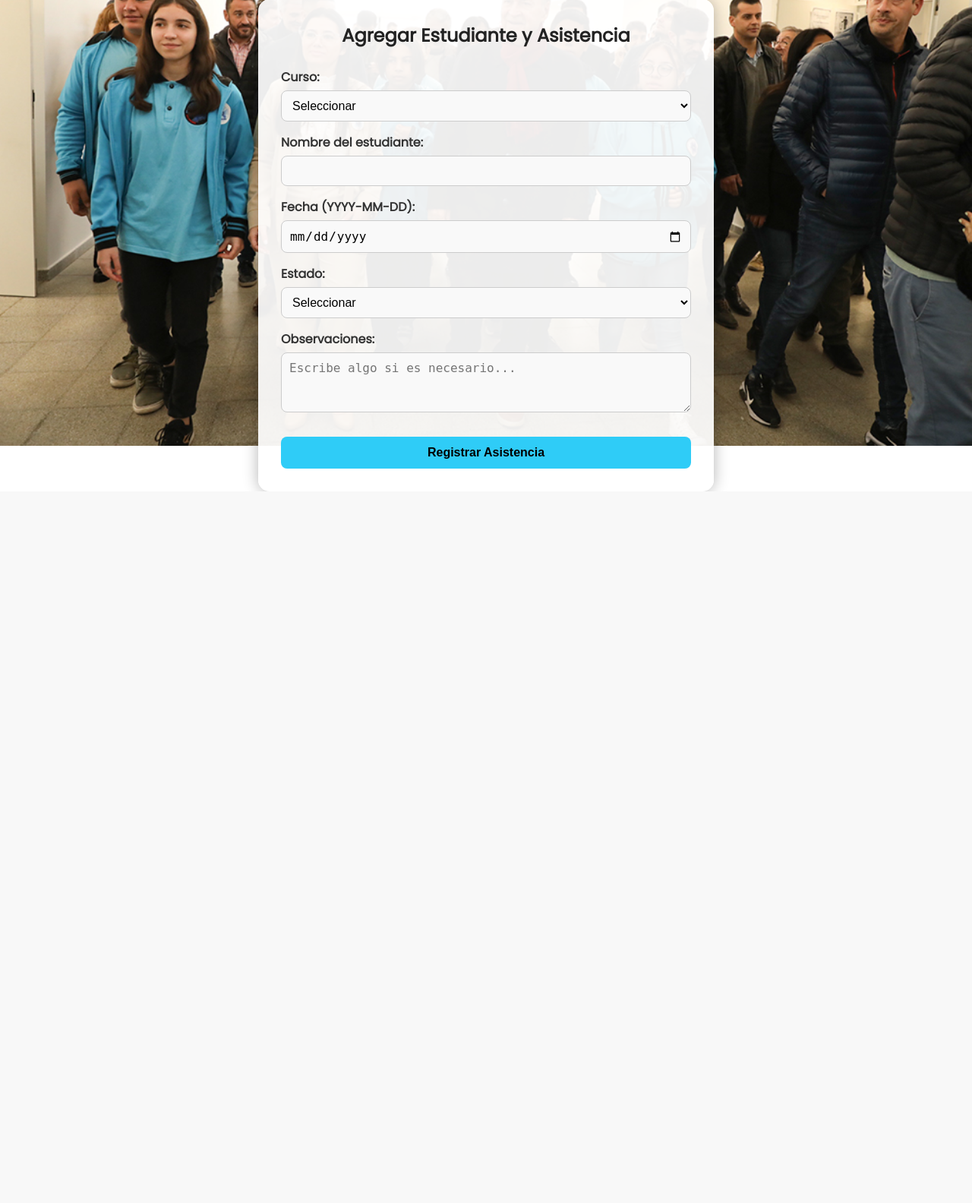
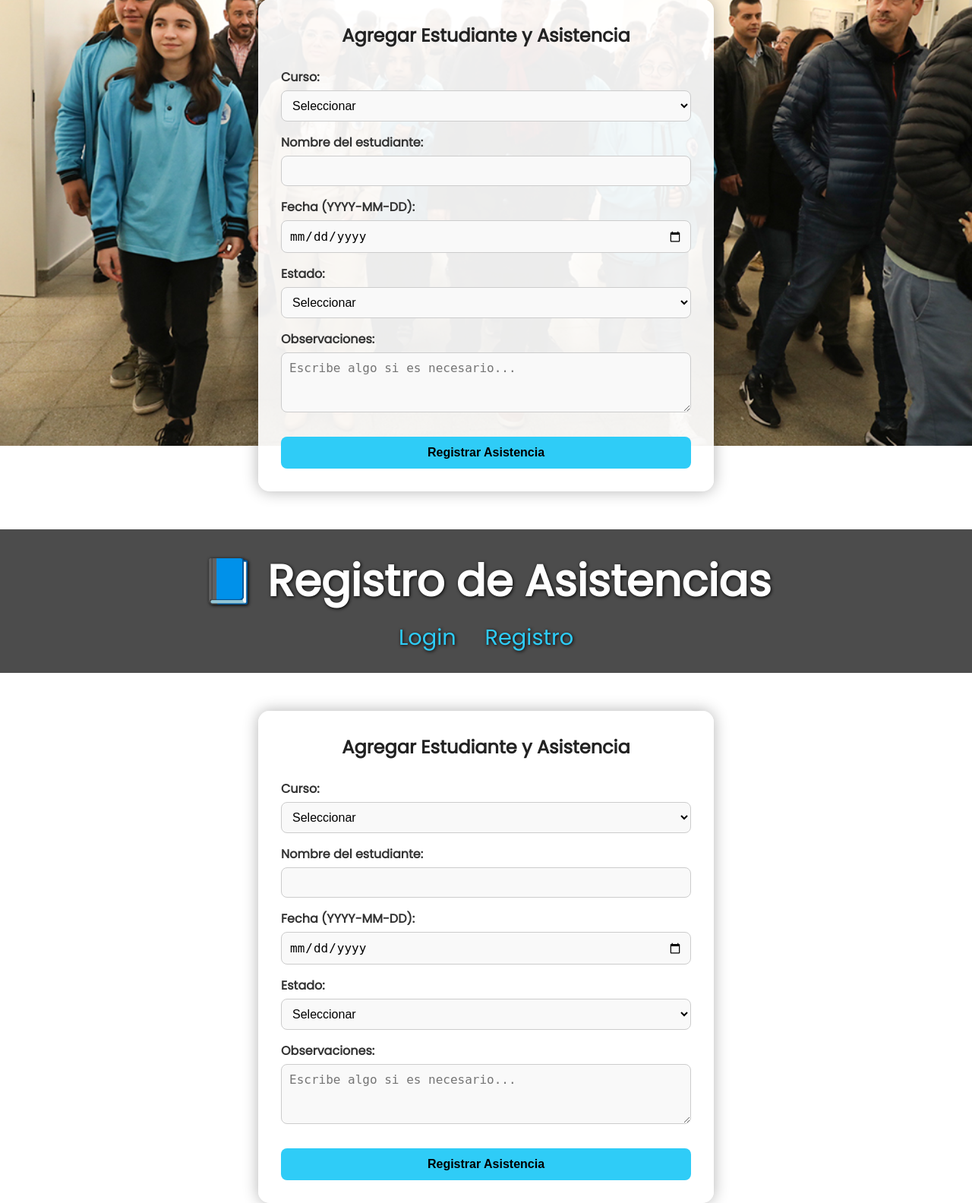
Before and after one commit to richRF07/Asistencias-PRoA, a Flask app: template App_Web/templates/index.html in a window 1280 px wide. Shown: the part 240-1824 px from the top of the page at 76% size. Before the commit the page ends 887 px from the top, so only its background shows below. Run offline with Flask 3, Linux system fonts and the light colour scheme; the template is opened without the code that fills it, so the values that code supplies are empty.

Commit message:
logrado login

```diff
--- a/App_Web/app.py
+++ b/App_Web/app.py
@@ -2,24 +2,45 @@ from flask import Flask, render_template, request, redirect, flash
 from datetime import date
 import pymysql
 import re
+from werkzeug.security import generate_password_hash, check_password_hash
 
 app = Flask(__name__)
 app.secret_key = 'clave_secreta_para_flash'
 
-# Conexión a MySQL
-def conectar_db():
+# ----- CONFIGURACIÓN DE BASE DE DATOS -----
+DB_HOST = "localhost"
+DB_USER = "root"
+DB_PASSWORD = "admin123"
+DB_NAME = "asistencias_db"
+DB_PORT = 3307  # Cambiar solo si MySQL usa otro puerto
+
+# ----- CONEXIÓN A MYSQL -----
+def conectar_db(db_name=None):
+    """Conecta a MySQL. Si db_name es None, no selecciona base de datos."""
     try:
-        return pymysql.connect(
-            host="localhost",
-            user="root",     # Asegurate de que este usuario exista en tu MySQL
-            password="root",          # Y que la contraseña sea correcta
-            database="asistencia_db",  # Y que esta base de datos exista
-            port=3307         # Cambia si es necesario
+        conn = pymysql.connect(
+            host=DB_HOST,
+            user=DB_USER,
+            password=DB_PASSWORD,
+            database=db_name,
+            port=DB_PORT,
+            charset='utf8mb4'
         )
+        return conn
     except pymysql.err.OperationalError as e:
         print(f"Error de conexión: {e}")
         return None
 
+def crear_base_datos():
+    """Crea la base de datos si no existe."""
+    conn = conectar_db()
+    if conn:
+        with conn.cursor() as cursor:
+            cursor.execute(f"CREATE DATABASE IF NOT EXISTS {DB_NAME} CHARACTER SET utf8mb4 COLLATE utf8mb4_general_ci;")
+        conn.commit()
+        conn.close()
+
+# ----- FUNCIONES AUXILIARES -----
 def sanitizar_curso(curso: str) -> str:
     """Permite solo letras, números y guiones bajos en el nombre de curso."""
     if not curso:
@@ -28,109 +49,103 @@ def sanitizar_curso(curso: str) -> str:
         return ''
     return curso
 
-def asegurar_tablas(conn, tabla_estudiantes: str, tabla_asistencias: str):
-    """Crea las tablas si no existen para el curso indicado."""
+def asegurar_tablas(conn):
+    """Crea las tablas principales si no existen."""
     with conn.cursor() as cursor:
-        cursor.execute(
-            f"""
-            CREATE TABLE IF NOT EXISTS {tabla_estudiantes} (
-                id INT AUTO_INCREMENT PRIMARY KEY,
-                nombre VARCHAR(255) NOT NULL
-            ) ENGINE=InnoDB DEFAULT CHARSET=utf8mb4;
-            """
-        )
-        cursor.execute(
-            f"""
-            CREATE TABLE IF NOT EXISTS {tabla_asistencias} (
-                id INT AUTO_INCREMENT PRIMARY KEY,
-                estudiante_id INT NOT NULL,
-                fecha DATE NOT NULL,
-                estado ENUM('Presente','Ausente','Tarde','Justificado') NOT NULL,
-                observaciones VARCHAR(500) DEFAULT '',
-                FOREIGN KEY (estudiante_id) REFERENCES {tabla_estudiantes}(id)
-                    ON DELETE CASCADE ON UPDATE CASCADE
-            ) ENGINE=InnoDB DEFAULT CHARSET=utf8mb4;
-            """
-        )
+        # Tabla de usuarios
+        cursor.execute("""
+        CREATE TABLE IF NOT EXISTS usuarios (
+            id INT AUTO_INCREMENT PRIMARY KEY,
+            nombre VARCHAR(255) NOT NULL,
+            email VARCHAR(255) NOT NULL UNIQUE,
+            password VARCHAR(255) NOT NULL
+        ) ENGINE=InnoDB DEFAULT CHARSET=utf8mb4;
+        """)
+        # Tabla de estudiantes
+        cursor.execute("""
+        CREATE TABLE IF NOT EXISTS estudiantes (
+            id INT AUTO_INCREMENT PRIMARY KEY,
+            nombre VARCHAR(255) NOT NULL,
+            curso VARCHAR(50) NOT NULL
+        ) ENGINE=InnoDB DEFAULT CHARSET=utf8mb4;
+        """)
+        # Tabla de asistencias
+        cursor.execute("""
+        CREATE TABLE IF NOT EXISTS asistencias (
+            id INT AUTO_INCREMENT PRIMARY KEY,
+            estudiante_id INT NOT NULL,
+            fecha DATE NOT NULL,
+            estado ENUM('Presente','Ausente','Tarde','Justificado') NOT NULL,
+            observaciones VARCHAR(500) DEFAULT '',
+            FOREIGN KEY (estudiante_id) REFERENCES estudiantes(id)
+                ON DELETE CASCADE ON UPDATE CASCADE
+        ) ENGINE=InnoDB DEFAULT CHARSET=utf8mb4;
+        """)
         conn.commit()
 
-# Ruta principal con formulario
+# ----- RUTAS -----
 @app.route('/')
 def index():
     return render_template('login.html')
 
-# Ruta para el login
 @app.route('/login')
 def login():
     return render_template('login.html')
 
-# Ruta para el registro
-#@app.route('/registro')
-#def registro():
-#   return render_template('registro.html')
+@app.route('/registro', methods=['GET', 'POST'])
+def registrar_asistencia():
+    if request.method == 'GET':
+        return render_template('registro.html')
 
-# Ruta para registrar la asistencia
-@app.route('/registro', methods=['GET', 'POST'])
-def registrar():
-    if request.method == 'GET':
-        # Muestra el formulario de registro de asistencia
-        return render_template('registro.html')  # Cambia por tu template
-    # Procesa el formulario de registro de asistencia
-    curso = request.form.get('curso')
+    # Datos del formulario
+    curso = sanitizar_curso(request.form.get('curso'))
     nombre = request.form.get('nombre')
     fecha = request.form.get('fecha') or date.today().isoformat()
     estado = request.form.get('estado')
     observaciones = request.form.get('observaciones', '')
 
-    curso = sanitizar_curso(curso)
-
     if not curso or not nombre or not estado:
         flash("⚠️ Faltan campos obligatorios o el curso tiene caracteres inválidos.")
-        return redirect('/')
+        return redirect('/registro')
 
-    conn = None
+    conn = conectar_db(DB_NAME)
+    if not conn:
+        flash("❌ No se pudo conectar a MySQL. Verifica que XAMPP/MySQL esté iniciado, y revisa host/puerto/usuario/contraseña.")
+        return redirect('/registro')
+
     try:
-        conn = conectar_db()
-        if not conn:
-            flash("❌ No se pudo conectar a MySQL. Verifica que XAMPP/MySQL esté iniciado, y revisa host/puerto/usuario/contraseña.")
-            return redirect('/')
-
-        tabla_estudiantes = f"estudiantes_{curso}"
-        tabla_asistencias = f"asistencias_{curso}"
-
-        asegurar_tablas(conn, tabla_estudiantes, tabla_asistencias)
-
+        asegurar_tablas(conn)
         with conn.cursor() as cursor:
-            # Insertar estudiante
-            cursor.execute(f"INSERT INTO {tabla_estudiantes} (nombre) VALUES (%s)", (nombre,))
-            estudiante_id = cursor.lastrowid
+            # Verificar si el estudiante ya existe
+            cursor.execute(
+                "SELECT id FROM estudiantes WHERE nombre=%s AND curso=%s",
+                (nombre, curso)
+            )
+            resultado = cursor.fetchone()
+            if resultado:
+                estudiante_id = resultado[0]
+            else:
+                # Insertar estudiante
+                cursor.execute(
+                    "INSERT INTO estudiantes (nombre, curso) VALUES (%s, %s)",
+                    (nombre, curso)
+                )
+                estudiante_id = cursor.lastrowid
 
             # Insertar asistencia
             cursor.execute(
-                f"""
-            INSERT INTO {tabla_asistencias} (estudiante_id, fecha, estado, observaciones)
-            VALUES (%s, %s, %s, %s)
-        """,
-                (estudiante_id, fecha, estado, observaciones),
+                "INSERT INTO asistencias (estudiante_id, fecha, estado, observaciones) VALUES (%s, %s, %s, %s)",
+                (estudiante_id, fecha, estado, observaciones)
             )
-
             conn.commit()
             flash("✅ Asistencia registrada correctamente.")
     except Exception as e:
-        if conn:
-            try:
-                conn.rollback()
-            except Exception:
-                pass
+        conn.rollback()
         flash(f"❌ Error al registrar: {e}")
     finally:
-        if conn:
-            try:
-                conn.close()
-            except Exception:
-                pass
+        conn.close()
 
-    return redirect('/')
+    return redirect('/registro')
 
 @app.route('/registrar_usuario', methods=['POST'])
 def registrar_usuario():
@@ -144,25 +159,34 @@ def registrar_usuario():
         return redirect('/registro')
 
     if password != confirm_password:
-        flash("Las contraseñas no coinciden")
+        flash("⚠️ Las contraseñas no coinciden.")
         return redirect('/registro')
 
-    conexion = conectar_db()
-    if not conexion:
+    conn = conectar_db(DB_NAME)
+    if not conn:
         flash("❌ Error de conexión a la base de datos.")
         return redirect('/registro')
+
     try:
-        with conexion.cursor() as cursor:
-            sql = "INSERT INTO usuarios (nombre, email, password) VALUES (%s, %s, %s)"
-            cursor.execute(sql, (nombre, email, password))
-            conexion.commit()
+        asegurar_tablas(conn)
+        hashed_password = generate_password_hash(password)
+        with conn.cursor() as cursor:
+            cursor.execute(
+                "INSERT INTO usuarios (nombre, email, password) VALUES (%s, %s, %s)",
+                (nombre, email, hashed_password)
+            )
+            conn.commit()
         flash("✅ Usuario registrado correctamente.")
+    except pymysql.err.IntegrityError:
+        flash("⚠️ El email ya está registrado.")
     except Exception as e:
         flash(f"❌ Error al registrar usuario: {e}")
     finally:
-        conexion.close()
+        conn.close()
+
     return redirect('/login')
 
-# Ejecutar la app
+# ----- EJECUCIÓN -----
 if __name__ == '__main__':
+    crear_base_datos()  # Se asegura que la base de datos exista
     app.run(debug=True)
--- a/App_Web/templates/index.html
+++ b/App_Web/templates/index.html
@@ -62,4 +62,68 @@
     </form>
   </main>
 </body>
+</html><!DOCTYPE html>
+<html lang="es">
+<head>
+  <meta charset="UTF-8">
+  <title>Registro de Asistencias</title>
+<link rel="stylesheet" href="{{ url_for('static', filename='estilo.css') }}">
+  <link href="https://fonts.googleapis.com/css2?family=Poppins:display=swap" rel="stylesheet">
+</head>
+<body class="fondo">
+  <header>
+    <h1>📘 Registro de Asistencias</h1>
+    <nav style="margin-top: 10px;">
+      <a href="/login" style="color: #2fccf7; text-decoration: none; margin: 0 15px;">Login</a>
+      <a href="/registro" style="color: #2fccf7; text-decoration: none; margin: 0 15px;">Registro</a>
+    </nav>
+  </header>
+
+  <main class="contenedor-formulario">
+    {% with messages = get_flashed_messages() %}
+      {% if messages %}
+        <div class="flash-messages">
+          {% for message in messages %}
+            <div class="flash-message {% if '✅' in message %}success{% elif '❌' in message %}error{% else %}warning{% endif %}">
+              {{ message }}
+            </div>
+          {% endfor %}
+        </div>
+      {% endif %}
+    {% endwith %}
+    <h2>Agregar Estudiante y Asistencia</h2>
+    <form action="/registrar" method="POST" class="formulario">
+      <label for="curso">Curso:</label>
+      <select name="curso" id="curso" required>
+        <option value="">Seleccionar</option>
+        <option value="1">Curso 1</option>
+        <option value="2">Curso 2</option>
+        <option value="3">Curso 3</option>
+        <option value="4">Curso 4</option>
+        <option value="5">Curso 5</option>
+        <option value="6">Curso 6</option>
+      </select>
+
+      <label for="nombre">Nombre del estudiante:</label>
+      <input type="text" id="nombre" name="nombre" required>
+
+      <label for="fecha">Fecha (YYYY-MM-DD):</label>
+      <input type="date" id="fecha" name="fecha">
+
+      <label for="estado">Estado:</label>
+      <select name="estado" id="estado" required>
+        <option value="">Seleccionar</option>
+        <option value="Presente">Presente</option>
+        <option value="Tarde">Tarde</option>
+        <option value="Ausente">Ausente</option>
+        <option value="Justificado">Justificado</option>
+      </select>
+
+      <label for="observaciones">Observaciones:</label>
+      <textarea id="observaciones" name="observaciones" rows="3" placeholder="Escribe algo si es necesario..."></textarea>
+
+      <button type="submit">Registrar Asistencia</button>
+    </form>
+  </main>
+</body>
 </html>
```
Also changed, not shown: App_Web/registro.py (line endings or trailing spaces), App_Web/static/estilo.css (line endings or trailing spaces), App_Web/static/login.css (line endings or trailing spaces).
